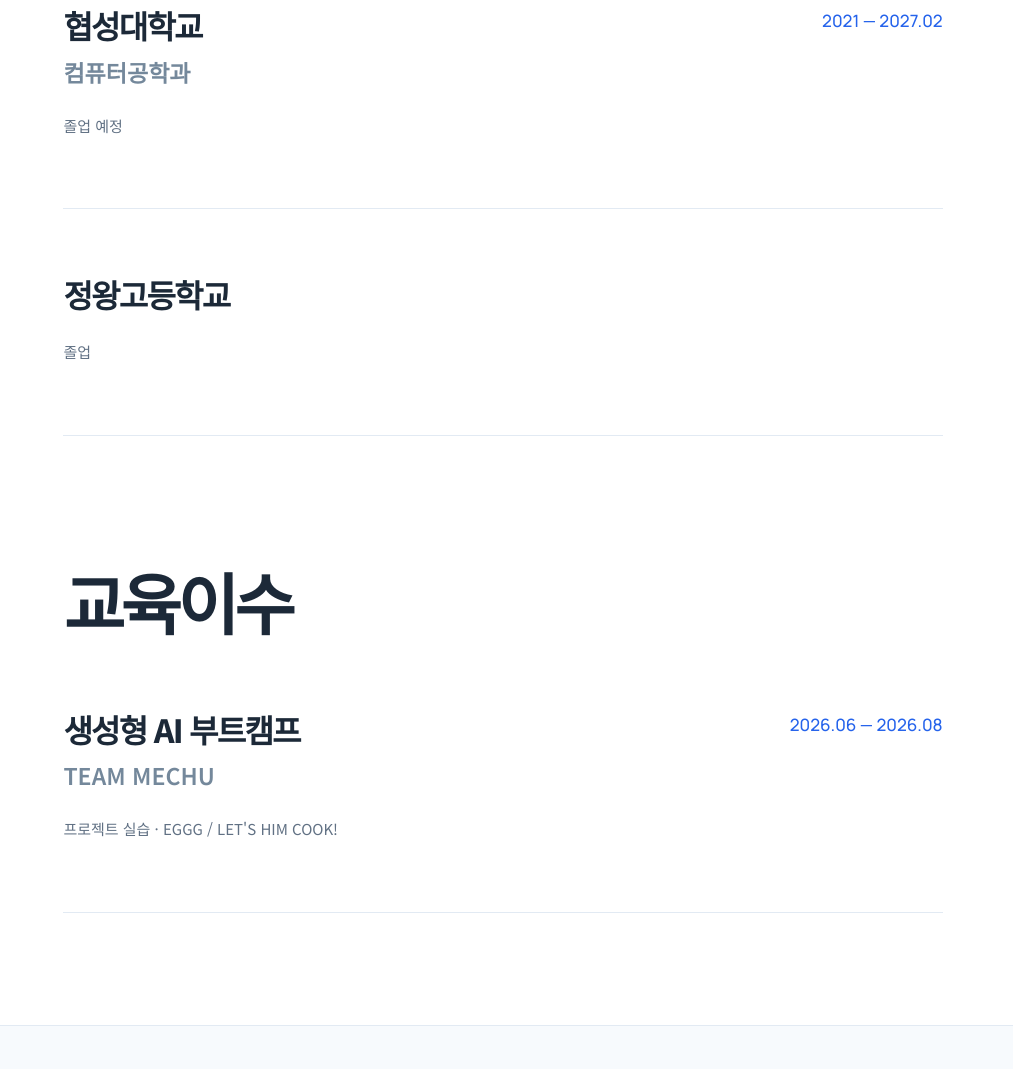
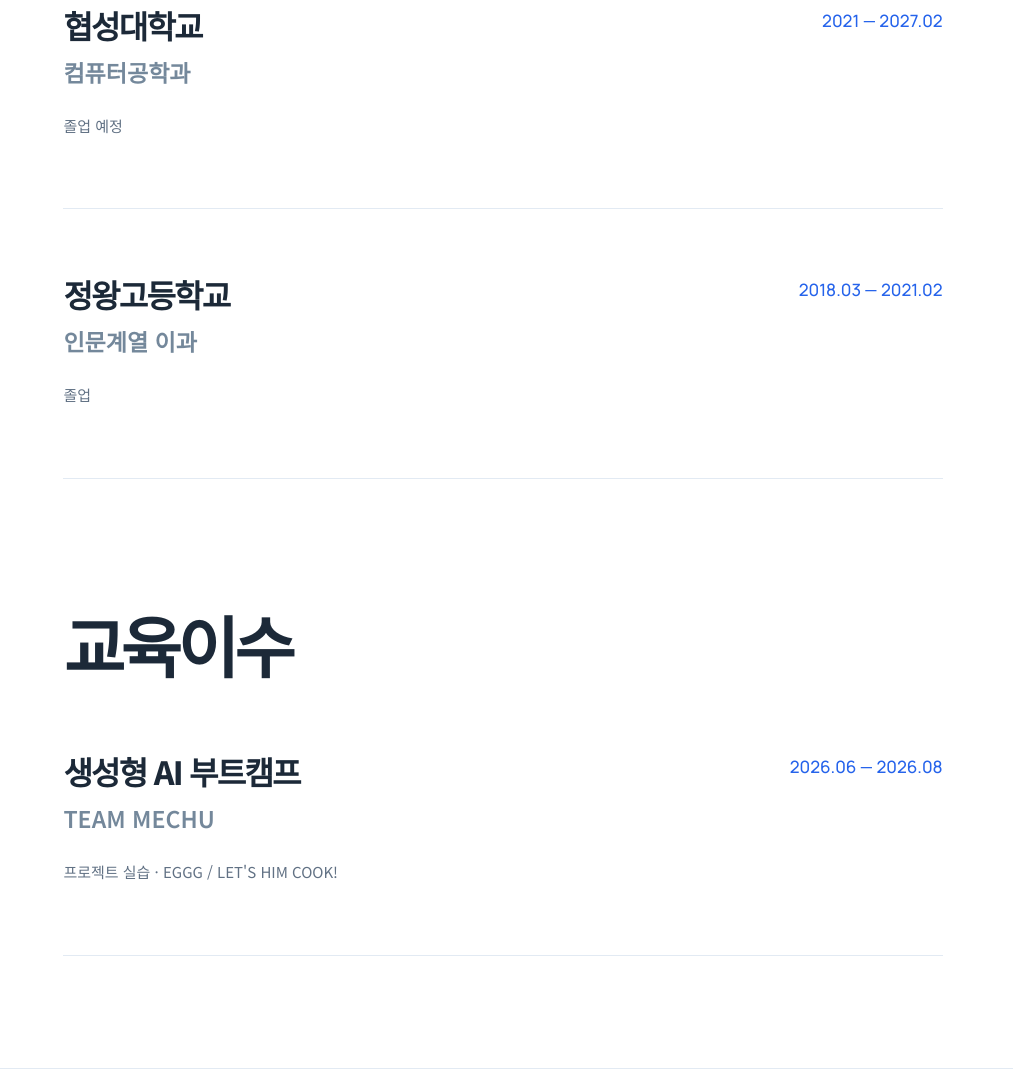
Before and after one commit to kimps005/kimps005, a plain HTML site: page docs/index.html in a window 1280 px wide. Shown: the part 1029-2098 px from the top of the page, without its empty margins (267-1280 px from the left). Drawn offline with Linux system fonts and the light colour scheme.

Commit message:
Add science-track high school education with approximate dates

```diff
--- a/docs/index.html
+++ b/docs/index.html
@@ -90,8 +90,10 @@
           <article class="education-entry reveal">
             <div class="education-details">
               <h3>정왕고등학교</h3>
+              <p class="education-subtitle">인문계열 이과</p>
               <p class="education-status">졸업</p>
             </div>
+            <span class="education-date">2018.03 — 2021.02</span>
           </article>
         </div>
       </div>
```
